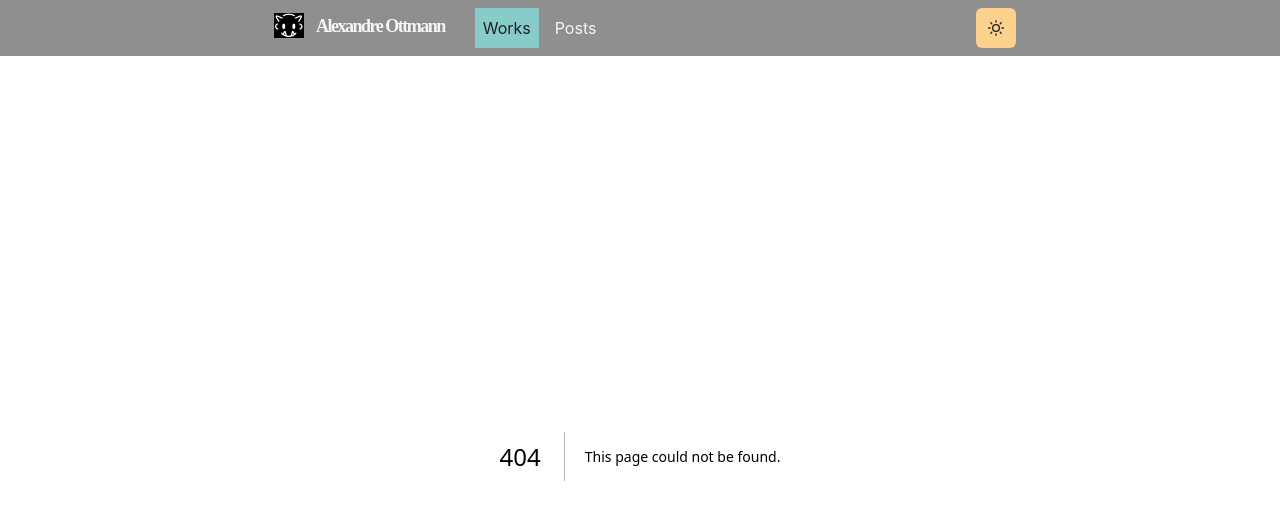
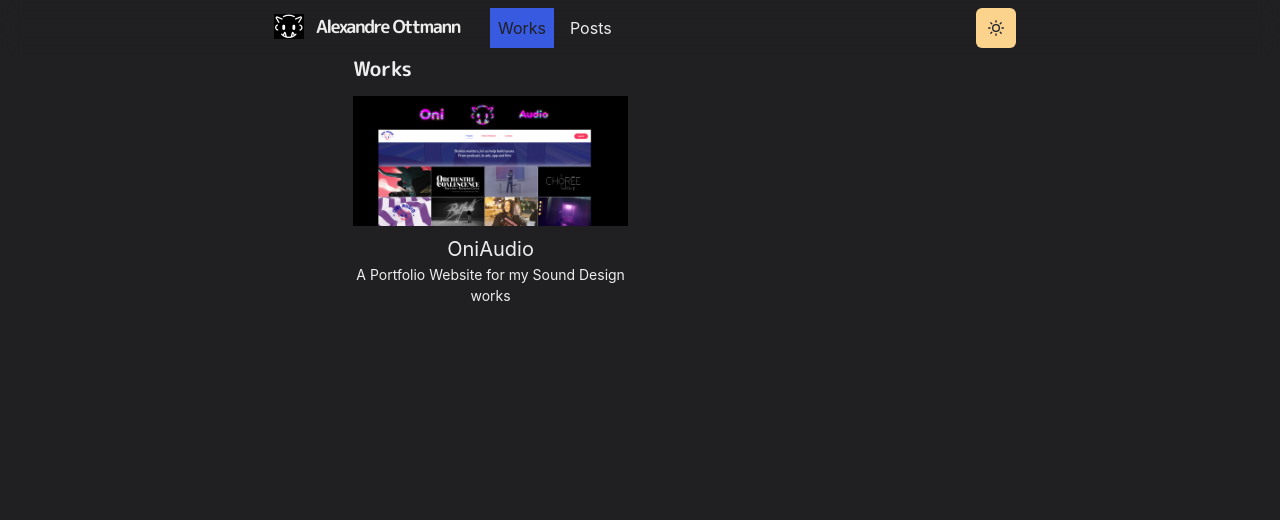
Before and after one commit to AlexandreOttmann/Dev-Portfolio, a Next.js app: page /works in a window 1280 px wide. Before the commit this address had no page. Shown: the top 520 px of the page. Built offline with nearby package versions, Linux system fonts and the light colour scheme.

Commit message:
Add darkmodeToggle animation & Works page

```diff
--- a/components/fonts.js
+++ b/components/fonts.js
@@ -1,9 +1,6 @@
-import {Global} from '@emotion/react'
-
-const Fonts = () => {
-  <Global
-  styles={`https://fonts.googleapis.com/css2?family=M+PLUS+Rounded+1c:wght@300;700&display=swap`}
-/>
-}
-
+const Fonts = () => (
+  <style jsx global>{`
+    @import url('https://fonts.googleapis.com/css2?family=M+PLUS+Rounded+1c:wght@300;700&display=swap');
+  `}</style>
+)
 export default Fonts
--- /dev/null
+++ b/components/grid-items.js
@@ -0,0 +1,53 @@
+import NextLink from 'next/link'
+import Image from 'next/image'
+import { Box, Text, LinkBox, LinkOverlay } from '@chakra-ui/react'
+import { Global } from '@emotion/react'
+
+export const GridItem = ({ children, href, title, thumbnail }) => (
+  <Box w="100%" textAlign="center">
+    <LinkBox cursor="pointer">
+      <Image
+        src={thumbnail}
+        alt={title}
+        className="grid-item-thumbnail"
+        placeholder="blur"
+        loading="lazy"
+      />
+      <LinkOverlay href={href} target="_blank">
+        <Text mt={2}>{title}</Text>
+      </LinkOverlay>
+      <Text fontSize={14}>{children}</Text>
+    </LinkBox>
+  </Box>
+)
+
+export const WorkGridItem = ({ children, id, title, thumbnail }) => (
+  <Box w="100%" textAlign="center">
+    <NextLink href={`/works/${id}`} passHref scroll={false}>
+      <LinkBox cursor="pointer">
+        <Image
+          src={thumbnail}
+          alt={title}
+          className="grid-item-thumbnail"
+          placeholder="blur"
+        />
+        <LinkOverlay href={`/works/${id}`}>
+          <Text mt={2} fontSize={20}>
+            {title}
+          </Text>
+        </LinkOverlay>
+        <Text fontSize={14}>{children}</Text>
+      </LinkBox>
+    </NextLink>
+  </Box>
+)
+
+export const GridItemStyle = () => (
+  <Global
+    styles={`
+      .grid-item-thumbnail {
+        border-radius: 12px;
+      }
+    `}
+  />
+)
--- a/components/logo.js
+++ b/components/logo.js
@@ -1,6 +1,6 @@
 import Link from 'next/link'
 import Image from 'next/image'
-import {Text, useColorModeValue} from '@chakra-ui/react'
+import { Text, useColorModeValue } from '@chakra-ui/react'
 import styled from '@emotion/styled'
 
 const LogoBox = styled.span`
--- a/components/theme-toggle-button.js
+++ b/components/theme-toggle-button.js
@@ -1,14 +1,26 @@
-import {IconButton, useColorMode, useColorModeValue} from '@chakra-ui/react'
-import {SunIcon, MoonIcon} from '@chakra-ui/icons'
+import { AnimatePresence, motion } from 'framer-motion'
+import { IconButton, useColorMode, useColorModeValue } from '@chakra-ui/react'
+import { SunIcon, MoonIcon } from '@chakra-ui/icons'
 
-const ThemeToggleButton = () =>{
-  const {toggleColorMode} = useColorMode()
-    return(
-      <IconButton aria-label="Toggle Theme"
-      colorScheme={useColorModeValue('purple', 'orange')}
-      icon={useColorModeValue(<MoonIcon />, <SunIcon />)}
-      onClick={toggleColorMode}></IconButton>
-      )
+const ThemeToggleButton = () => {
+  const { toggleColorMode } = useColorMode()
+  return (
+    <AnimatePresence exitBeforeEnter initial={false}>
+      <motion.div style={{ display: 'inline-block' }}
+        key={useColorModeValue('ligh', 'dark')}
+        initial={{ y: -20, opacity: 0 }}
+        animate={{ y: 0, opacity: 1 }}
+        exit={{ y: 20, opacity: 0 }}
+        transition={{ duration: 0.2 }}
+      >
+
+        <IconButton aria-label="Toggle Theme"
+          colorScheme={useColorModeValue('purple', 'orange')}
+          icon={useColorModeValue(<MoonIcon />, <SunIcon />)}
+          onClick={toggleColorMode}></IconButton>
+      </motion.div>
+    </AnimatePresence>
+  )
 }
 
 export default ThemeToggleButton
--- a/lib/theme.js
+++ b/lib/theme.js
@@ -4,7 +4,7 @@ import { mode } from '@chakra-ui/theme-tools'
 const styles = {
   global: props => ({
     body: {
-      bg: mode('#f0e7db', '#202023')(props)
+      bg: mode('#FFFFFF', '#202023')(props)
     }
   })
 }
@@ -25,7 +25,7 @@ const components = {
   },
   Link: {
     baseStyle: props => ({
-      color: mode('#3d7aed', '#ff63c3')(props),
+      color: mode('#385AE0', '#F7375C')(props),
       textUnderlineOffset: 3
     })
   }
@@ -36,7 +36,7 @@ const fonts = {
 }
 
 const colors = {
-  grassTeal: '#88ccca'
+  grassTeal: '#385AE0'
 }
 
 const config = {
--- /dev/null
+++ b/pages/works.js
@@ -0,0 +1,25 @@
+import { Container, Heading, SimpleGrid, Divider } from '@chakra-ui/react'
+import Section from '../components/section'
+import { WorkGridItem } from '../components/grid-items'
+
+import thumbOniaudio from '../public/images/works/thumbOniaudio.png'
+
+const Works = () => {
+  return (
+    <Container>
+      <Heading as="h3" fontSize={20} mb={4}>
+        Works
+      </Heading>
+
+      <SimpleGrid columns={[1, 1, 2]} gap={6}>
+        <Section>
+          <WorkGridItem id="oniaudio" title="OniAudio" thumbnail={thumbOniaudio}>
+            A Portfolio Website for my Sound Design works
+          </WorkGridItem>
+        </Section>
+      </SimpleGrid>
+    </Container>
+  )
+}
+
+export default Works
```
Also changed, not shown: components/navbar.js (+13 -13 lines), pages/index.js (+3 -6 lines), public/images/works/thumbOniaudio.png (added). Lines whose indentation alone changed are shown as unchanged.
